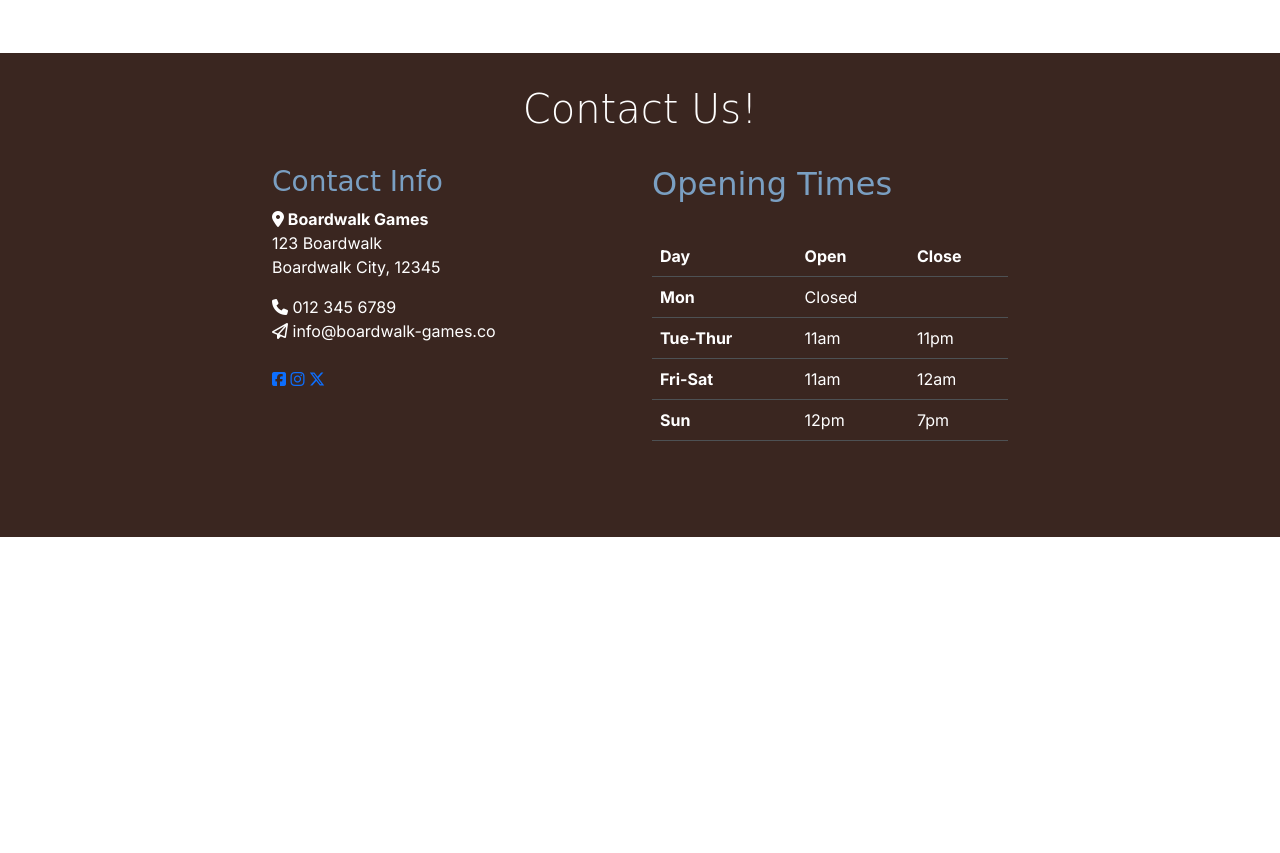
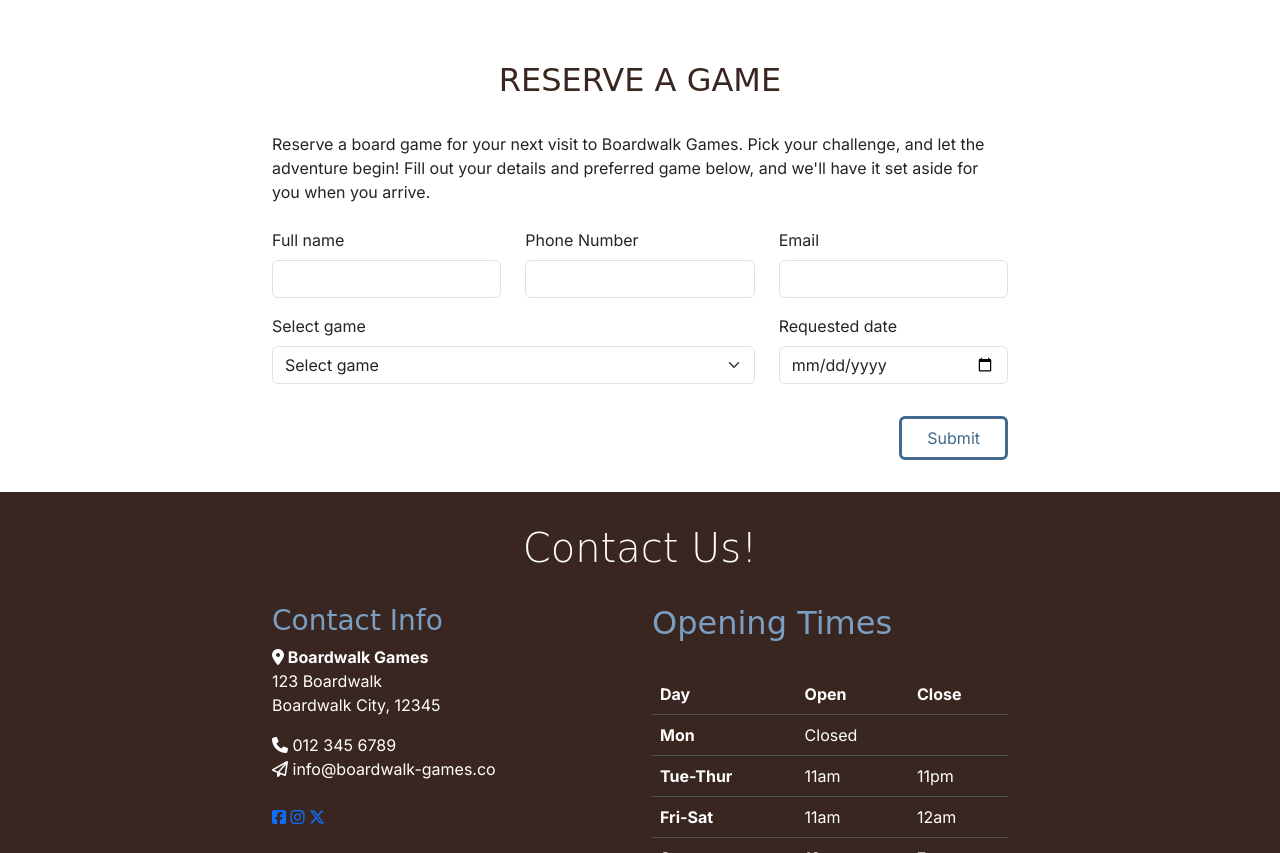
Before and after one commit to Kalila19/boardwalk-games, a plain HTML site: page game-library.html in a window 1280 px wide. Shown: the part 1617-2470 px from the top of the page. Before the commit the page ends 2154 px from the top, so only its background shows below. Drawn offline with nearby package versions, Linux system fonts and the light colour scheme; a web font is replaced by a local one.

Commit message:
Add board game reservation form

```diff
--- a/assets/css/styles.css
+++ b/assets/css/styles.css
@@ -27,6 +27,7 @@ h3 {
 h1 h2 {
   text-transform: uppercase;
 }
+
 h2 {
   margin-bottom: 2rem;
 }
@@ -105,6 +106,10 @@ h2 {
         font-size: 0.8rem;
 }
 
+#reserve h2 {
+  text-transform: uppercase;
+}
+
 /* Game library cards */
 
 #new-games .card, #fav-games .card {
@@ -150,7 +155,7 @@ h2 {
 #contact .table-dark * {
   background-color: transparent;
 }
-/* grid visualisation CSS for testing
+ /* grid visualisation CSS for testing
 
 .container, .row {
   border: 2px solid black;
--- a/game-library.html
+++ b/game-library.html
@@ -60,10 +60,21 @@
     <nav id="navbar" class="navbar navbar-expand-lg" data-bs-theme="dark">
       <div class="container">
         <a class="navbar-brand" href="index.html">
-                <img src="assets/images/logo-sm-white.png" alt="Boardwalk Games logo" class="logo">
+          <img
+            src="assets/images/logo-sm-white.png"
+            alt="Boardwalk Games logo"
+            class="logo"
+          />
         </a>
-            <button class="navbar-toggler" type="button" data-bs-toggle="collapse" data-bs-target="#navbarNav"
-                aria-controls="navbarNav" aria-expanded="false" aria-label="Toggle navigation">
+        <button
+          class="navbar-toggler"
+          type="button"
+          data-bs-toggle="collapse"
+          data-bs-target="#navbarNav"
+          aria-controls="navbarNav"
+          aria-expanded="false"
+          aria-label="Toggle navigation"
+        >
           <span class="navbar-toggler-icon"></span>
         </button>
         <div class="collapse navbar-collapse" id="navbarNav">
@@ -78,13 +89,20 @@
               <a class="nav-link" href="index.html#events">Events</a>
             </li>
             <li class="nav-item">
-                        <a class="nav-link active" href="game-library.html" aria-current="page">Games</a>
+              <a
+                class="nav-link active"
+                href="game-library.html"
+                aria-current="page"
+                >Games</a
+              >
             </li>
             <li class="nav-item">
               <a class="nav-link" href="index.html#contact">Contact</a>
             </li>
             <li class="nav-item">
-                        <a href="booking.html" class="btn custom-button-filled ms-lg-3">Book now</a>
+              <a href="booking.html" class="btn custom-button-filled ms-lg-3"
+                >Book now</a
+              >
             </li>
           </ul>
         </div>
@@ -360,6 +378,86 @@
           </div>
         </div>
       </section>
+
+      <!-- Reserve a game form -->
+
+      <section id="reserve" class="container section">
+        <div class="row justify-content-center">
+          <div class="col-12 col-md-8 text-xl-start">
+            <h2 class="text-center mt-2">Reserve a game</h2>
+            <p class="my-4">
+              Reserve a board game for your next visit to Boardwalk Games. Pick
+              your challenge, and let the adventure begin! Fill out your details
+              and preferred game below, and we'll have it set aside for you when
+              you arrive.
+            </p>
+            <form action="success.html" method="GET">
+              <div class="row">
+                <div class="col-12 col-lg-4 mb-3">
+                  <label for="name" class="form-label">Full name</label>
+                  <input
+                    class="form-control"
+                    id="name"
+                    name="name"
+                    type="text"
+                    required
+                  />
+                </div>
+                <div class="col-12 col-lg-4 mb-3">
+                  <label for="email" class="form-label">Phone Number</label>
+                  <input
+                    class="form-control"
+                    id="email"
+                    name="phone"
+                    type="number"
+                    required
+                  />
+                </div>
+                <div class="col-12 col-lg-4 mb-3">
+                  <label for="phone" class="form-label">Email</label>
+                  <input
+                    class="form-control"
+                    id="phone"
+                    name="email"
+                    type="email"
+                    required
+                  />
+                </div>
+                <div class="col-12 col-lg-8 mb-3">
+                  <label for="select-game" class="form-label"
+                    >Select game</label
+                  >
+                  <select
+                    id="select-game"
+                    class="form-select"
+                    name="select-game"
+                    required
+                  >
+                    <option value="" selected>Select game</option>
+                    <option value="galazy-pioneers">Galaxy Pioneers</option>
+                    <option value="mystic-woods">Mystic Woods</option>
+                    <option value="captains-gambit">Captain's Gambit</option>
+                    <option value="critter-quest">Critter Quest</option>
+                    <option value="setters-of-catan">Setters of Catan</option>
+                    <option value="monopoly">Monopoly</option>
+                    <option value="exploding-kittens">Exploding Kittens</option>
+                    <option value="cluedo">Cluedo</option>
+                  </select>
+                </div>
+                <div class="col-12 col-lg-4 mb-3">
+                  <label for="date" class="form-label">Requested date</label>
+                  <input type="date" id="date" name="date" class="form-control" required />
+                </div>
+              </div>
+              <div class="col-12 text-end">
+              <button type="submit" class="btn custom-button-outline mt-3">
+                Submit
+              </button>
+              </div>
+            </form>
+          </div>
+        </div>
+      </section>
     </main>
 
     <!-- Footer / Contact section -->
```
Also changed, not shown: index.html (+1 -0 lines). Lines whose indentation alone changed are shown as unchanged.
